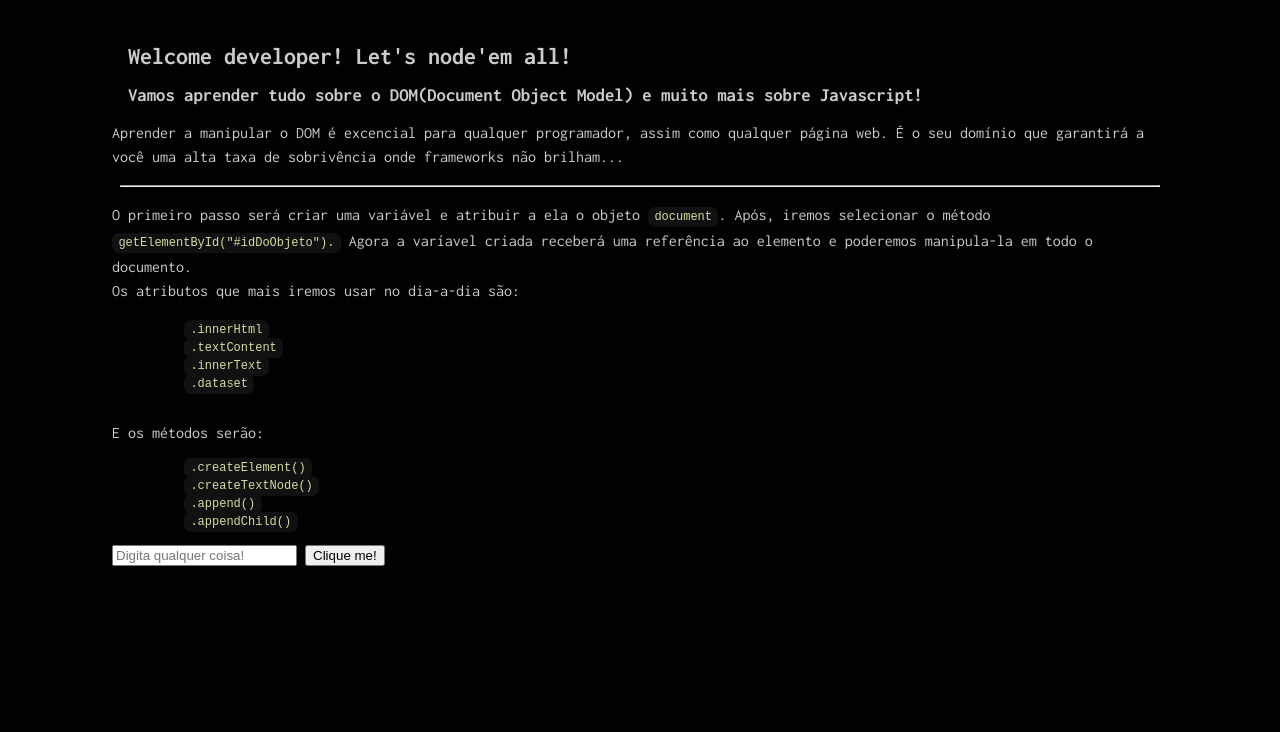
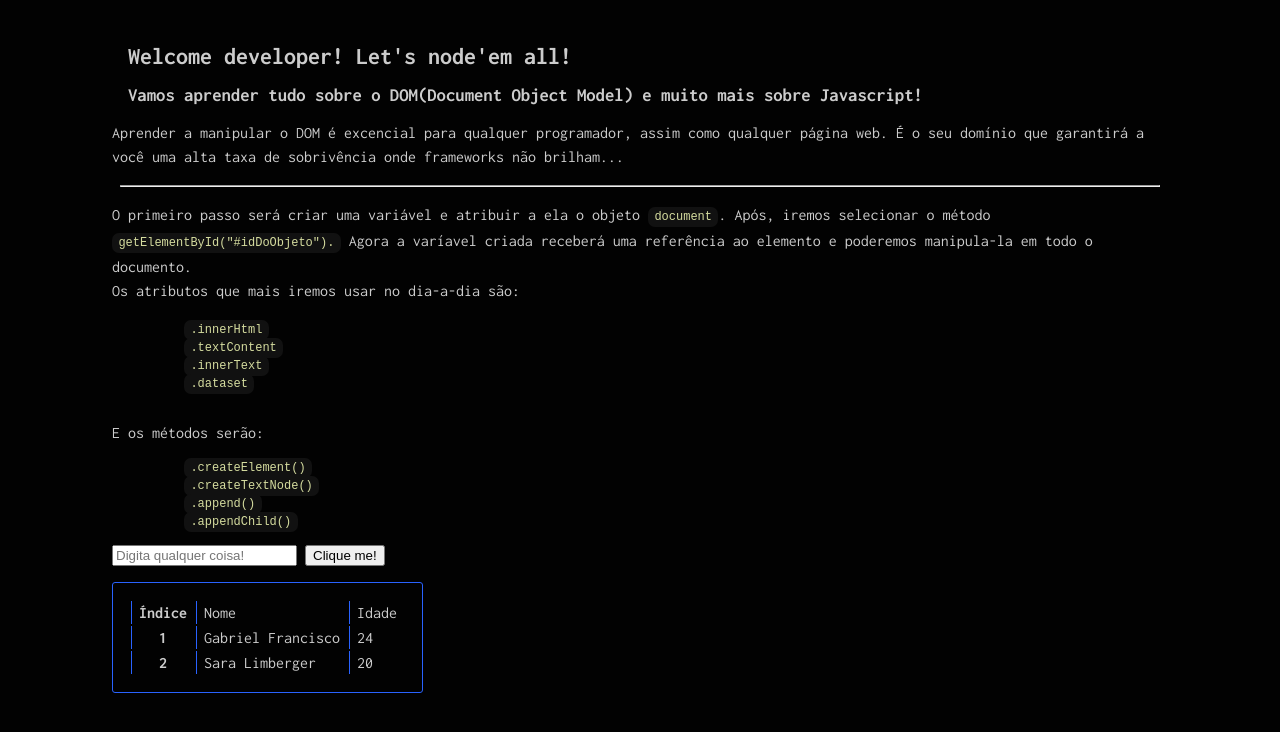
Before and after one commit to gabeFrancisco/jsrevision, a plain HTML site: page index.html in a window 1280 px wide. Shown: the part 98-830 px from the top of the page. Before the commit the page ends 800 px from the top, so only its background shows below. Drawn offline with Linux system fonts and the light colour scheme.

Commit message:
created table for dynamic data]

```diff
--- a/index.html
+++ b/index.html
@@ -70,8 +70,30 @@
       <div>
         <input id="dataValue" type="text" placeholder="Digita qualquer coisa!">
         <button onclick="btnAlert()">Clique me!</button>
+        <ul id="someList"></ul>
       </div>
 
+      <div>
+        <table>
+          <thead>
+            <th>Índice</th>
+            <td>Nome</td>
+            <td>Idade</td>
+          </thead>
+          <tbody id="dataTable">
+            <tr>
+              <th>1</th>
+              <td>Gabriel Francisco</td>
+              <td>24</td>
+            </tr>
+            <tr>
+              <th>2</th>
+              <td>Sara Limberger</td>
+              <td>20</td>
+            </tr>
+          </tbody>
+        </table>
+      </div>
 
 
     </main>
--- a/script.js
+++ b/script.js
@@ -1,4 +1,15 @@
 function btnAlert() {
-  const input = document.getElementById("dataValue").value
-  alert(input);
+  const input = document.getElementById("dataValue");
+  alert(input.value);
+  // input.style.padding = '2rem'
+
+    let size = 1
+    var interval = setInterval(() => {
+      const list = document.getElementById("someList");
+      const li = document.createElement("li");
+      li.innerHTML = input.value;
+      li.style.fontSize = `${size}px`
+      size++
+      list.appendChild(li);
+    }, 1000)
 }
--- a/styles.css
+++ b/styles.css
@@ -97,3 +97,17 @@ main ul {
   margin: 1rem 2rem;
   list-style: none;
 }
+
+
+/* TABELA */
+
+table{
+  padding: 1rem;
+  border: 1px solid #2962ff;
+  border-radius: 3px;
+}
+
+th, td{
+  border-left: 1px solid #2962ff;
+  padding: 3px 7px;
+}
```
